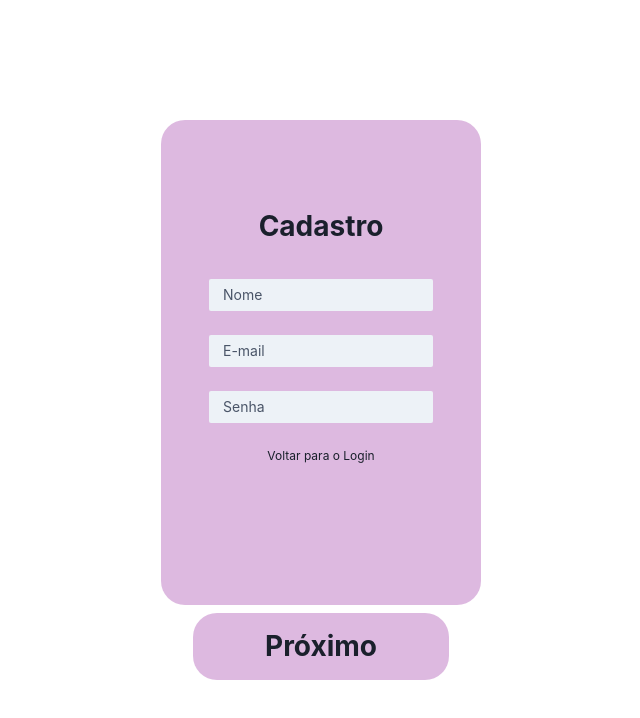
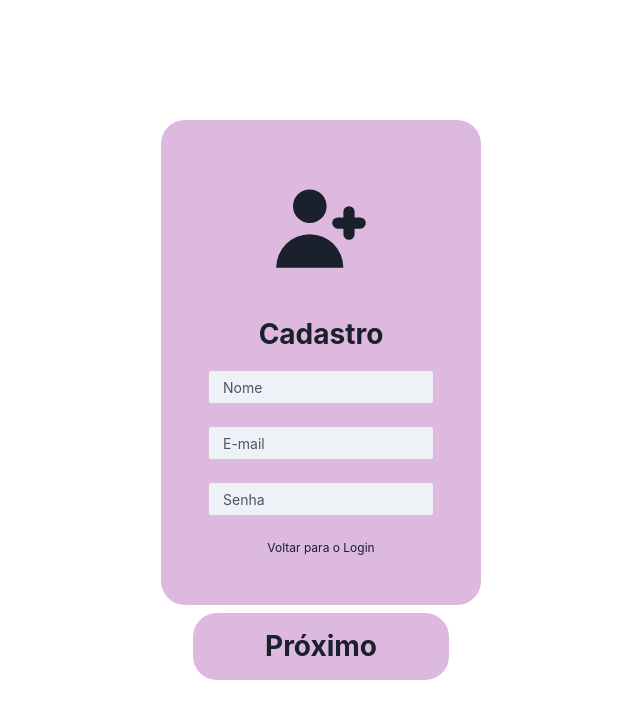
Before and after one commit to alvaromrveiga/nlw-valoriza-client, a React (Create React App) app: page /signup in a window 1280 px wide. Shown: the top 718 px of the page, without its empty margins (319-959 px from the left). Built offline with nearby package versions, Linux system fonts and the light colour scheme.

Commit message:
Fix design spacements

```diff
--- a/src/pages/SignIn.tsx
+++ b/src/pages/SignIn.tsx
@@ -8,7 +8,6 @@ import {
 import { useState } from "react";
 import { Link, useNavigate } from "react-router-dom";
 import { Sign } from "../components/Sign";
-import { api } from "../services/api";
 import { login } from "../utils/login";
 
 export function SignIn() {
@@ -24,7 +23,7 @@ export function SignIn() {
   return (
     <Sign title="Login" handleSubmit={() => handleSubmit()}>
       <FormControl isRequired>
-        <VStack spacing="3vh" mb="7vh">
+        <VStack spacing="3vh">
           <Input
             value={email}
             onChange={(e) => setEmail(e.target.value)}
@@ -35,7 +34,6 @@ export function SignIn() {
             type="email"
             placeholder="E-mail"
             _placeholder={{ color: "gray.600" }}
-            mt="2vh"
           />
 
           <Input
--- a/src/pages/SignUp.tsx
+++ b/src/pages/SignUp.tsx
@@ -7,6 +7,7 @@ import {
 } from "@chakra-ui/react";
 import { useState } from "react";
 import { useNavigate, Link } from "react-router-dom";
+import { HiUserAdd } from "react-icons/hi";
 import { Sign } from "../components/Sign";
 import { api } from "../services/api";
 import { login } from "../utils/login";
@@ -27,9 +28,9 @@ export function SignUp() {
   }
 
   return (
-    <Sign title="Cadastro" handleSubmit={() => handleSubmit()}>
+    <Sign icon={HiUserAdd} title="Cadastro" handleSubmit={() => handleSubmit()}>
       <FormControl isRequired>
-        <VStack spacing="3vh" mb="7vh">
+        <VStack spacing="3vh">
           <Input
             value={name}
             onChange={(e) => setName(e.target.value)}
@@ -40,7 +41,6 @@ export function SignUp() {
             type="name"
             placeholder="Nome"
             _placeholder={{ color: "gray.600" }}
-            mt="2vh"
           />
 
           <Input
```
